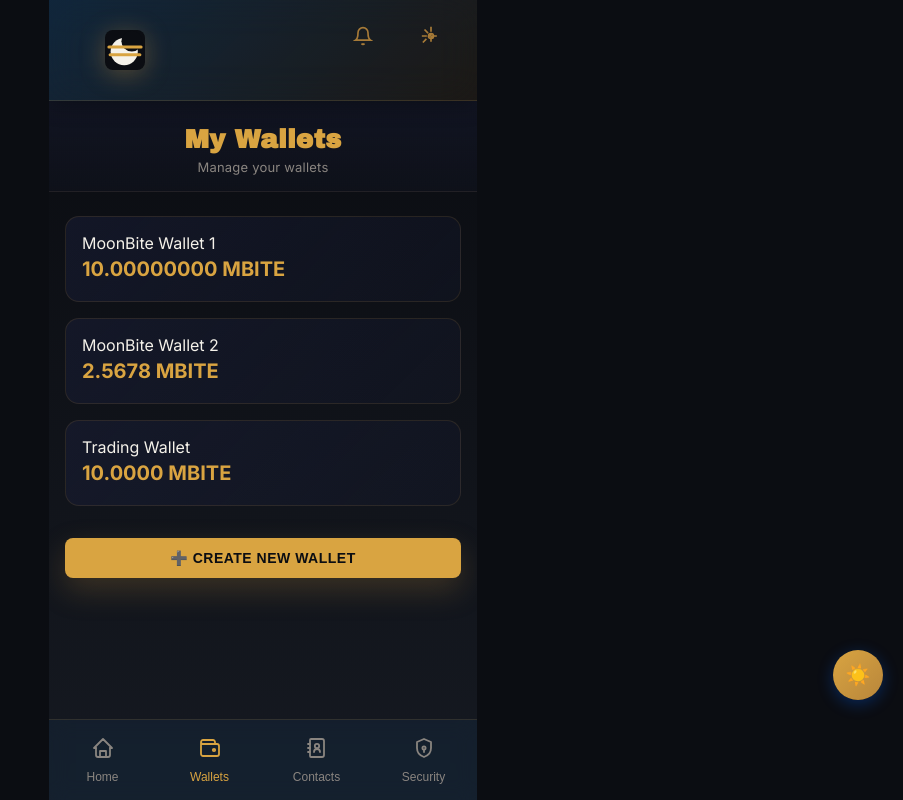
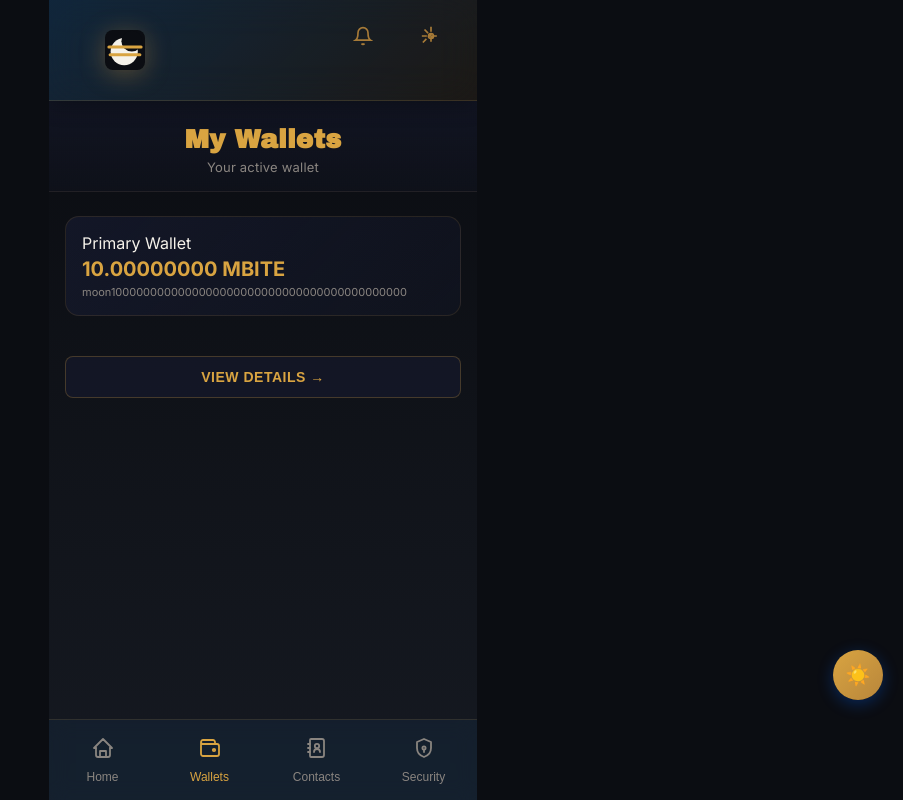
Before and after one commit to moonbitecoin/moonbite, a Python web app: template templates/wallet-pwa-app.html in a window 1280 px wide, after a click on "Wallets". Shown: the whole page, without its empty margins (377-1280 px from the left). Run offline with Jinja, Linux system fonts and the light colour scheme; the template is opened without the code that fills it, so the values that code supplies are empty.

Commit message:
FIX CRITICAL: Replace hardcoded demo wallets with dynamic user wallet display
- Remove: Hardcoded 'MoonBite Wallet 1/2', 'Trading Wallet' (everyone saw same wallets)
- Add: Dynamic wallet display showing user's actual wallet from localStorage
- Each device now shows its own unique wallet (derived from unique userId)
- Display: wallet name, balance, and address in My Wallets screen
- Function: populateWalletsScreen() retrieves from CustodialWallet.getWallet()

Bug: All machines saw identical demo wallets because they were hardcoded in HTML.
Fix: Now displays the unique wallet for each device/user.

Co-Authored-By: Claude Haiku 4.5 <noreply@anthropic.com>

```diff
--- a/templates/wallet-pwa-app.html
+++ b/templates/wallet-pwa-app.html
@@ -1851,25 +1851,10 @@ h1,h2,.big,.reveal .big,.balance-amount,.elapsed,.mort-big{
             <div class="screen" id="walletsScreen">
                 <div class="screen-header">
                     <h1>My Wallets</h1>
-                    <p>Manage your wallets</p>
-                </div>
-                <div class="screen-content">
-                    <div class="wallet-item">
-                        <div class="wallet-name">MoonBite Wallet 1</div>
-                        <div class="wallet-balance">5.1234 MBITE</div>
-                    </div>
-
-                    <div class="wallet-item">
-                        <div class="wallet-name">MoonBite Wallet 2</div>
-                        <div class="wallet-balance">2.5678 MBITE</div>
-                    </div>
-
-                    <div class="wallet-item">
-                        <div class="wallet-name">Trading Wallet</div>
-                        <div class="wallet-balance">10.0000 MBITE</div>
-                    </div>
-
-                    <button class="btn btn-primary" onclick="showScreen('createWalletScreen')">➕ Create New Wallet</button>
+                    <p>Your active wallet</p>
+                </div>
+                <div class="screen-content" id="walletsContainer">
+                    <!-- Dynamically populated with user's actual wallet -->
                 </div>
             </div>
 
@@ -2744,6 +2729,11 @@ h1,h2,.big,.reveal .big,.balance-amount,.elapsed,.mort-big{
                 if (screenId === 'receiveScreen') {
                     setTimeout(generateQRCode, 100);
                 }
+
+                // Populate wallets screen with user's actual wallet data
+                if (screenId === 'walletsScreen') {
+                    setTimeout(populateWalletsScreen, 100);
+                }
             }
         }
 
@@ -3324,6 +3314,24 @@ h1,h2,.big,.reveal .big,.balance-amount,.elapsed,.mort-big{
             }, 500);
         }
 
+        // Populate wallets screen with user's actual wallet (not demo data)
+        function populateWalletsScreen() {
+            const wallet = CustodialWallet.getWallet();
+            const container = document.getElementById('walletsContainer');
+            if (!container) return;
+
+            container.innerHTML = `
+                <div class="wallet-item">
+                    <div class="wallet-name">${wallet.walletName}</div>
+                    <div class="wallet-balance">${mbite(wallet.balanceCents)} MBITE</div>
+                    <div style="font-size: 11px; color: var(--text-secondary); margin-top: 4px;">
+                        ${wallet.address}
+                    </div>
+                </div>
+                <button class="btn btn-secondary" onclick="showScreen('dashboardScreen')" style="width: 100%; margin-top: var(--spacing-lg);">View Details →</button>
+            `;
+        }
+
         // PIN verification for returning users (fallback option)
         function verifyPINAndLogin() {
             const enteredPIN = document.getElementById('verifyPin0').value +
```
